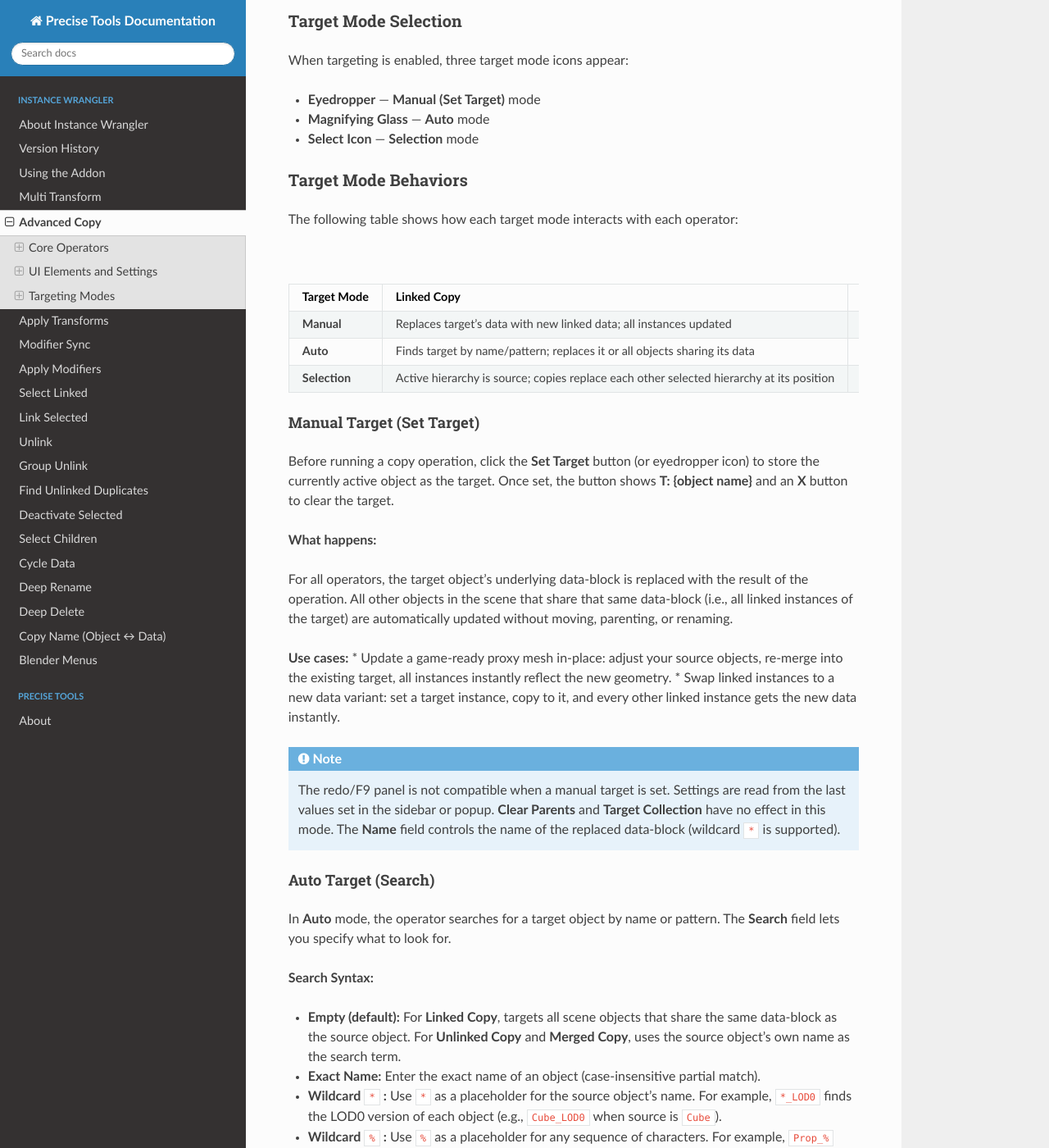
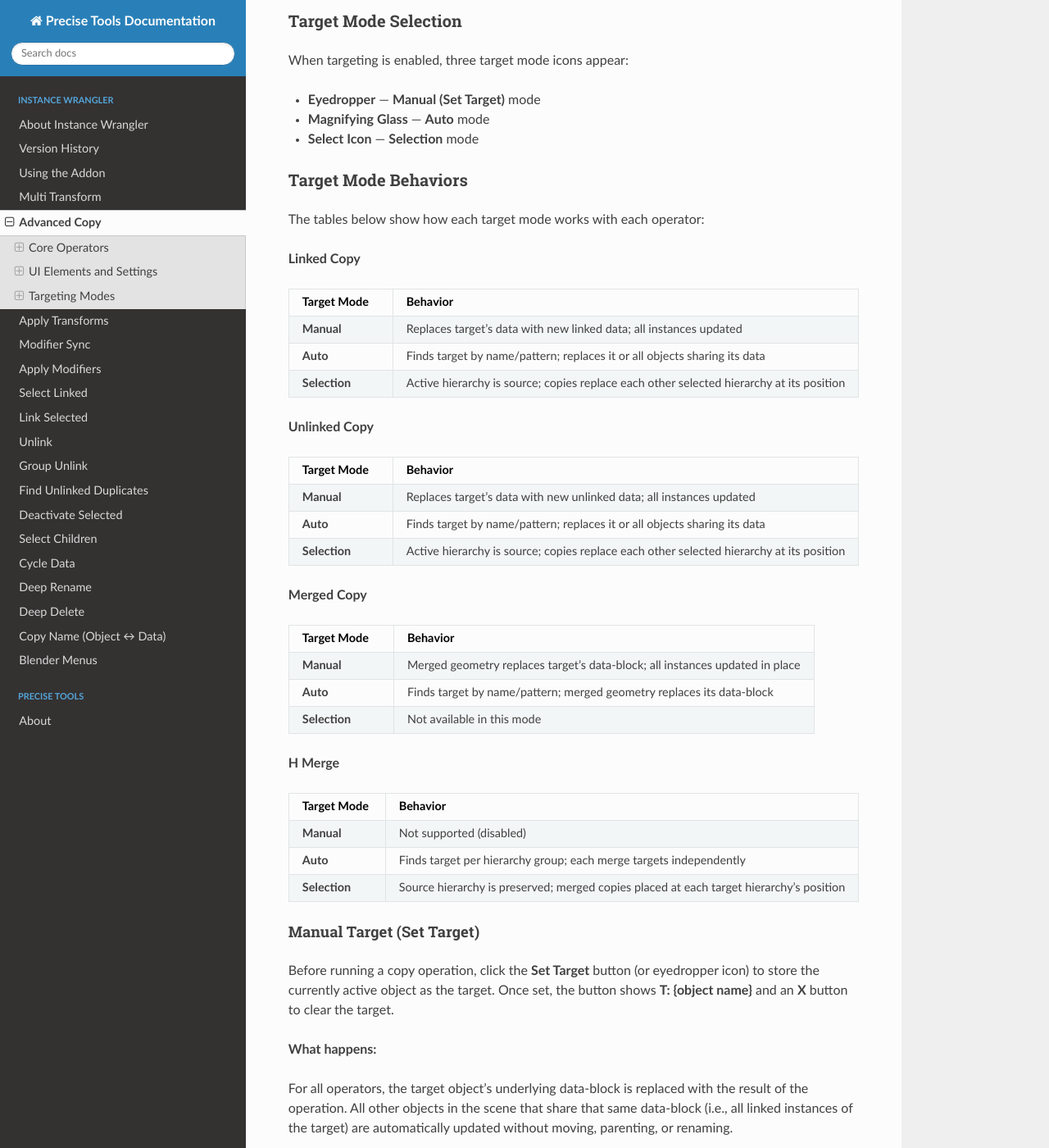
Before and after one commit to jb1981dev/Precise-Docs, a Sphinx documentation site: the page built from docs/source/instwrangler/advancedcopy.rst, in a window 1280 px wide and 1400 px high, scrolled down 6388 px. Shown: the whole window at 82% size. Built offline with Sphinx 7.4.7 and the Read the Docs theme 3.1.0, drawn with Linux system fonts in a browser that asks for light colours.

Commit message:
Refine target mode behavior descriptions in Advanced Copy documentation; enhance clarity with structured tables for each operator.

```diff
--- a/docs/source/instwrangler/advancedcopy.rst
+++ b/docs/source/instwrangler/advancedcopy.rst
@@ -170,32 +170,67 @@ When targeting is enabled, three target mode icons appear:
 Target Mode Behaviors
 ---------------------
 
-The following table shows how each target mode interacts with each operator:
+The tables below show how each target mode works with each operator:
 
-.. list-table:: Target Mode Reference
-   :widths: 15 20 20 20 25
+**Linked Copy**
+
+.. list-table::
+   :widths: 20 80
    :header-rows: 1
 
    * - Target Mode
-     - Linked Copy
-     - Unlinked Copy
-     - Merged Copy
-     - H Merge
+     - Behavior
    * - **Manual**
      - Replaces target's data with new linked data; all instances updated
-     - Replaces target's data with new unlinked data; all instances updated
-     - Merged geometry replaces target's data-block; all instances updated in place
-     - **Not supported** (disabled)
    * - **Auto**
      - Finds target by name/pattern; replaces it or all objects sharing its data
+   * - **Selection**
+     - Active hierarchy is source; copies replace each other selected hierarchy at its position
+
+**Unlinked Copy**
+
+.. list-table::
+   :widths: 20 80
+   :header-rows: 1
+
+   * - Target Mode
+     - Behavior
+   * - **Manual**
+     - Replaces target's data with new unlinked data; all instances updated
+   * - **Auto**
      - Finds target by name/pattern; replaces it or all objects sharing its data
+   * - **Selection**
+     - Active hierarchy is source; copies replace each other selected hierarchy at its position
+
+**Merged Copy**
+
+.. list-table::
+   :widths: 20 80
+   :header-rows: 1
+
+   * - Target Mode
+     - Behavior
+   * - **Manual**
+     - Merged geometry replaces target's data-block; all instances updated in place
+   * - **Auto**
      - Finds target by name/pattern; merged geometry replaces its data-block
+   * - **Selection**
+     - Not available in this mode
+
+**H Merge**
+
+.. list-table::
+   :widths: 20 80
+   :header-rows: 1
+
+   * - Target Mode
+     - Behavior
+   * - **Manual**
+     - Not supported (disabled)
+   * - **Auto**
      - Finds target per hierarchy group; each merge targets independently
    * - **Selection**
-     - Active hierarchy is source; copies replace each other selected hierarchy at its position
-     - Active hierarchy is source; copies replace each other selected hierarchy at its position
-     - **Not available in this mode**
-     - Active hierarchy is source (preserved); merged copies placed at each target hierarchy's position
+     - Source hierarchy is preserved; merged copies placed at each target hierarchy's position
 
 Manual Target (Set Target)
 ~~~~~~~~~~~~~~~~~~~~~~~~~~
```
